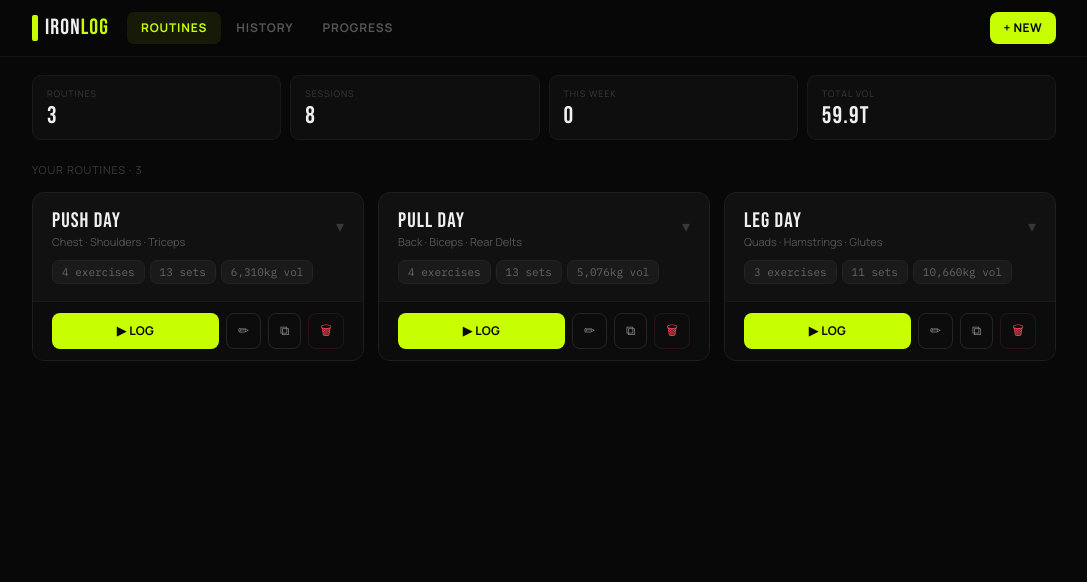
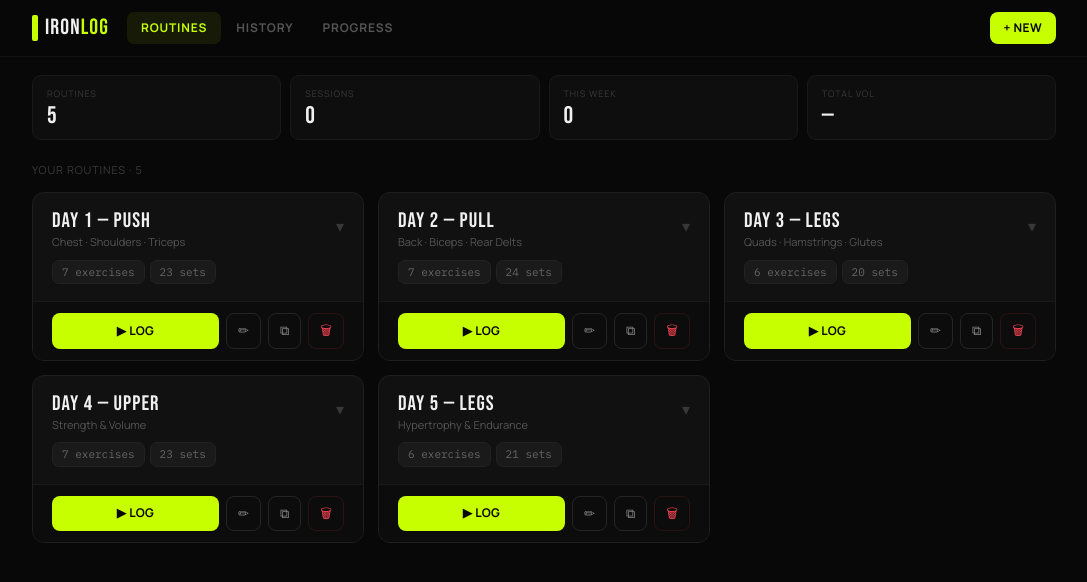
Before and after one commit to raiden597/Ironlog, a React (Vite) app: page / in a window 1280 px wide. Shown: the top 582 px of the page, without its empty margins (96-1183 px from the left). Built offline with nearby package versions, Linux system fonts and the light colour scheme.

Commit message:
seed data changed

```diff
--- a/src/data/seed.js
+++ b/src/data/seed.js
@@ -1,64 +1,83 @@
 /**
  * Seed data — loaded only when localStorage is empty on first visit.
- * Demonstrates progressive overload across 8 sessions.
+ * 5-day Push / Pull / Legs / Upper / Legs program, weights start at 0.
  */
 
 export const SEED_ROUTINES = [
   {
-    id: 'r1', name: 'PUSH DAY', description: 'Chest · Shoulders · Triceps',
+    id: 'r1',
+    name: 'DAY 1 — PUSH',
+    description: 'Chest · Shoulders · Triceps',
+    createdAt: '2025-01-01',
     exercises: [
-      { id: 'e1', name: 'Bench Press',     sets: 4, reps: 8,  weight: 80,  unit: 'kg' },
-      { id: 'e2', name: 'Overhead Press',  sets: 3, reps: 10, weight: 50,  unit: 'kg' },
-      { id: 'e3', name: 'Cable Flyes',     sets: 3, reps: 12, weight: 25,  unit: 'kg' },
-      { id: 'e4', name: 'Tricep Pushdown', sets: 3, reps: 15, weight: 30,  unit: 'kg' },
+      { id: 'e1',  name: 'Flat Barbell Bench Press',         sets: 4, reps: 7,  weight: 0, unit: 'kg' },
+      { id: 'e2',  name: 'Incline Dumbbell Press',           sets: 3, reps: 9,  weight: 0, unit: 'kg' },
+      { id: 'e3',  name: 'Overhead Dumbbell Shoulder Press', sets: 4, reps: 10, weight: 0, unit: 'kg' },
+      { id: 'e4',  name: 'Cable Chest Flys',                 sets: 3, reps: 13, weight: 0, unit: 'kg' },
+      { id: 'e5',  name: 'Lateral Raises',                   sets: 3, reps: 13, weight: 0, unit: 'kg' },
+      { id: 'e6',  name: 'Tricep Dips',                      sets: 3, reps: 11, weight: 0, unit: 'kg' },
+      { id: 'e7',  name: 'Rope Tricep Pushdowns',            sets: 3, reps: 13, weight: 0, unit: 'kg' },
     ],
-    createdAt: '2024-01-10',
   },
   {
-    id: 'r2', name: 'PULL DAY', description: 'Back · Biceps · Rear Delts',
+    id: 'r2',
+    name: 'DAY 2 — PULL',
+    description: 'Back · Biceps · Rear Delts',
+    createdAt: '2025-01-01',
     exercises: [
-      { id: 'e5', name: 'Deadlift',     sets: 4, reps: 5,  weight: 120, unit: 'kg' },
-      { id: 'e6', name: 'Pull-ups',     sets: 3, reps: 8,  weight: 0,   unit: 'kg' },
-      { id: 'e7', name: 'Barbell Row',  sets: 3, reps: 10, weight: 70,  unit: 'kg' },
-      { id: 'e8', name: 'Hammer Curls', sets: 3, reps: 12, weight: 16,  unit: 'kg' },
+      { id: 'e8',  name: 'Deadlifts',         sets: 4, reps: 5,  weight: 0, unit: 'kg' },
+      { id: 'e9',  name: 'Pull-Ups',          sets: 4, reps: 9,  weight: 0, unit: 'kg' },
+      { id: 'e10', name: 'Barbell Rows',      sets: 3, reps: 9,  weight: 0, unit: 'kg' },
+      { id: 'e11', name: 'Seated Cable Rows', sets: 3, reps: 11, weight: 0, unit: 'kg' },
+      { id: 'e12', name: 'Face Pulls',        sets: 3, reps: 13, weight: 0, unit: 'kg' },
+      { id: 'e13', name: 'Barbell Curls',     sets: 4, reps: 9,  weight: 0, unit: 'kg' },
+      { id: 'e14', name: 'Hammer Curls',      sets: 3, reps: 11, weight: 0, unit: 'kg' },
     ],
-    createdAt: '2024-01-10',
   },
   {
-    id: 'r3', name: 'LEG DAY', description: 'Quads · Hamstrings · Glutes',
+    id: 'r3',
+    name: 'DAY 3 — LEGS',
+    description: 'Quads · Hamstrings · Glutes',
+    createdAt: '2025-01-01',
     exercises: [
-      { id: 'e9',  name: 'Back Squat',  sets: 5, reps: 5,  weight: 100, unit: 'kg' },
-      { id: 'e10', name: 'Romanian DL', sets: 3, reps: 10, weight: 80,  unit: 'kg' },
-      { id: 'e11', name: 'Leg Press',   sets: 3, reps: 12, weight: 160, unit: 'kg' },
+      { id: 'e15', name: 'Back Squats',        sets: 4, reps: 7,  weight: 0, unit: 'kg' },
+      { id: 'e16', name: 'Romanian Deadlifts', sets: 3, reps: 9,  weight: 0, unit: 'kg' },
+      { id: 'e17', name: 'Leg Press',          sets: 3, reps: 11, weight: 0, unit: 'kg' },
+      { id: 'e18', name: 'Walking Lunges',     sets: 3, reps: 12, weight: 0, unit: 'kg' },
+      { id: 'e19', name: 'Leg Curls',          sets: 3, reps: 13, weight: 0, unit: 'kg' },
+      { id: 'e20', name: 'Calf Raises',        sets: 4, reps: 17, weight: 0, unit: 'kg' },
     ],
-    createdAt: '2024-01-11',
+  },
+  {
+    id: 'r4',
+    name: 'DAY 4 — UPPER',
+    description: 'Strength & Volume',
+    createdAt: '2025-01-01',
+    exercises: [
+      { id: 'e21', name: 'Overhead Barbell Press',    sets: 4, reps: 7,  weight: 0, unit: 'kg' },
+      { id: 'e22', name: 'Weighted Dips',             sets: 3, reps: 9,  weight: 0, unit: 'kg' },
+      { id: 'e23', name: 'T-Bar Rows',                sets: 4, reps: 9,  weight: 0, unit: 'kg' },
+      { id: 'e24', name: 'Incline Bench Cable Flys',  sets: 3, reps: 13, weight: 0, unit: 'kg' },
+      { id: 'e25', name: 'Lat Pulldowns (Wide Grip)', sets: 3, reps: 11, weight: 0, unit: 'kg' },
+      { id: 'e26', name: 'EZ-Bar Skull Crushers',     sets: 3, reps: 11, weight: 0, unit: 'kg' },
+      { id: 'e27', name: 'Plank',                     sets: 3, reps: 60, weight: 0, unit: 'kg' },
+    ],
+  },
+  {
+    id: 'r5',
+    name: 'DAY 5 — LEGS',
+    description: 'Hypertrophy & Endurance',
+    createdAt: '2025-01-01',
+    exercises: [
+      { id: 'e28', name: 'Front Squats',           sets: 4, reps: 9,  weight: 0, unit: 'kg' },
+      { id: 'e29', name: 'Bulgarian Split Squats', sets: 3, reps: 11, weight: 0, unit: 'kg' },
+      { id: 'e30', name: 'Hip Thrusts',            sets: 4, reps: 11, weight: 0, unit: 'kg' },
+      { id: 'e31', name: 'Leg Extensions',         sets: 3, reps: 17, weight: 0, unit: 'kg' },
+      { id: 'e32', name: 'Glute-Ham Raises',       sets: 3, reps: 9,  weight: 0, unit: 'kg' },
+      { id: 'e33', name: 'Seated Calf Raises',     sets: 4, reps: 17, weight: 0, unit: 'kg' },
+    ],
   },
 ]
 
-// Helper — mark all exercises completed, optionally bump weight
-const mkLog = (id, routineIdx, date, weightOffset, notes) => {
-  const r = SEED_ROUTINES[routineIdx]
-  return {
-    id,
-    routineId:   r.id,
-    routineName: r.name,
-    date,
-    notes,
-    exercises: r.exercises.map(e => ({
-      ...e,
-      weight:    e.weight + weightOffset,
-      completed: true,
-    })),
-  }
-}
-
-export const SEED_LOGS = [
-  mkLog('l1', 0, '2024-03-01', 0,   'Solid session'),
-  mkLog('l2', 1, '2024-03-03', 0,   ''),
-  mkLog('l3', 0, '2024-03-06', 2.5, '+2.5kg bench!'),
-  mkLog('l4', 2, '2024-03-08', 0,   'Legs are toast'),
-  mkLog('l5', 1, '2024-03-11', 5,   'New deadlift PR!'),
-  mkLog('l6', 0, '2024-03-13', 5,   'Crushed it'),
-  mkLog('l7', 2, '2024-03-15', 5,   ''),
-  mkLog('l8', 0, '2024-03-18', 7.5, 'Bench PR!!'),
-]
+// Clean slate — no demo logs
+export const SEED_LOGS = []
```
